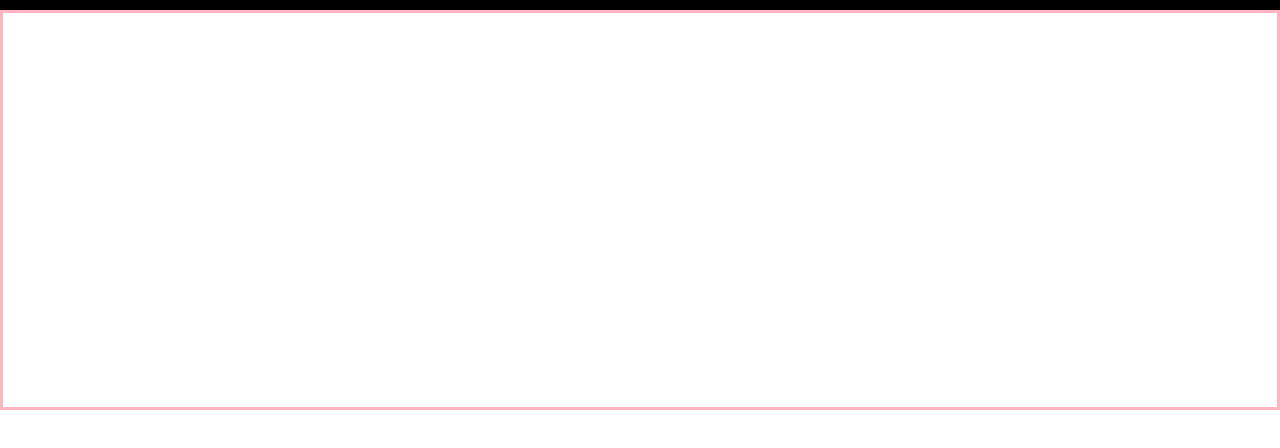
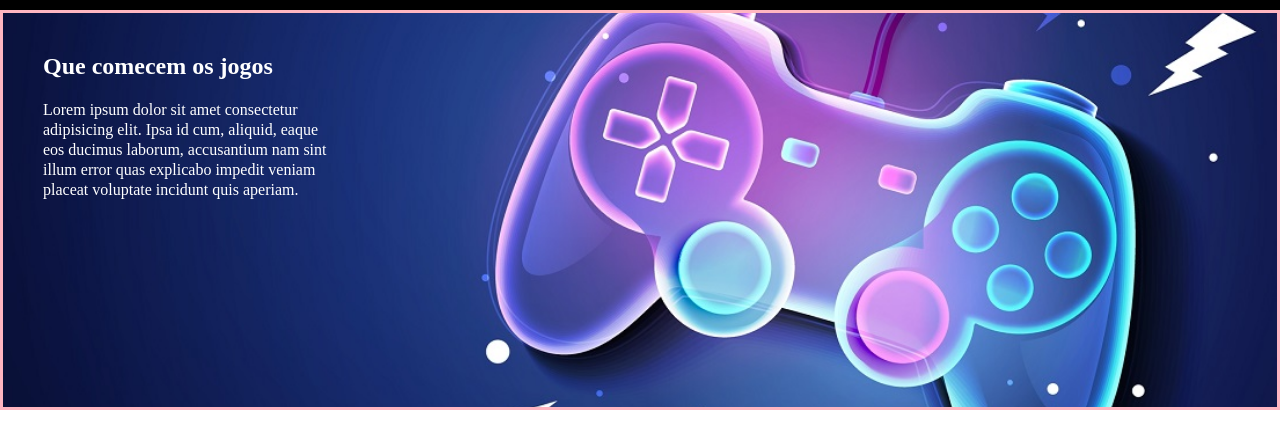
Before and after one commit to GabyysBrito/VaiNosGames, a plain HTML site: page index.html in a window 1280 px wide. Shown: the part 50-498 px from the top of the page. Drawn offline with Linux system fonts and the light colour scheme.

Commit message:
Alteração nos styles

```diff
--- a/style.scss
+++ b/style.scss
@@ -16,7 +16,7 @@ header{
 .primeiraSessao{
     border: solid 3px lightpink;
     height: 400px;
-    background-image: url("Assest/imagem-fundo.jpg");
+    background-image: url("Imgs/imagem-fundo.jpg");
     background-repeat: no-repeat;
     background-size: cover;
     background-position: center;
```
Also changed, not shown: style.css, 1 other file.
